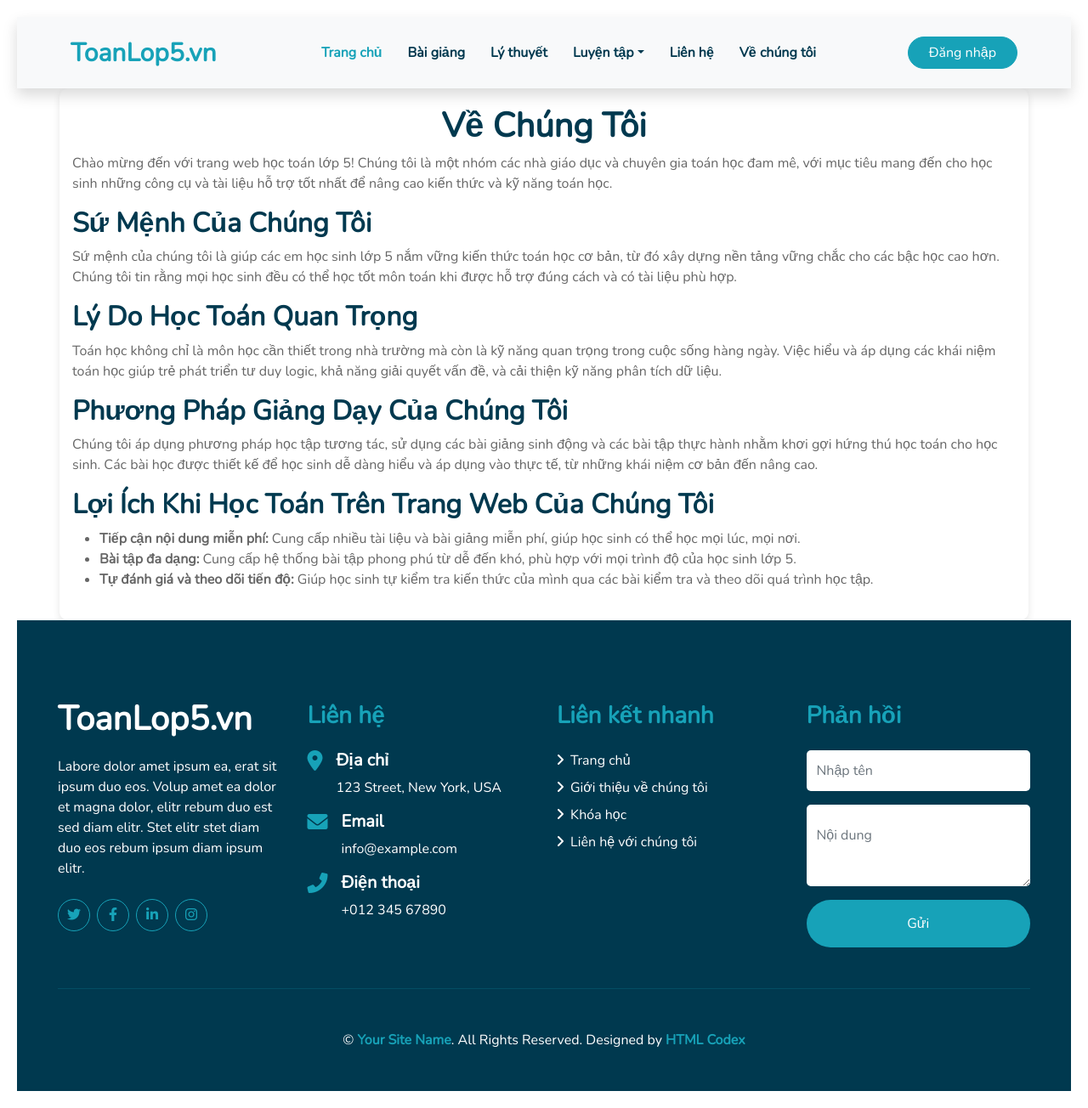
After one commit to nguyntrung/math-app-cu-v2, a PHP site: page /about.php in a window 1280 px wide. The commit adds this page. Shown: the whole page at 85% size. Run offline with PHP 8.4, Linux system fonts and the light colour scheme; some libraries are stand-ins or nearby versions.

Commit message:
update contact about

```diff
--- a/includes/navbar.php
+++ b/includes/navbar.php
@@ -21,8 +21,8 @@
                         <a href="../public/solutions.php" class="dropdown-item">Giải bài tập SGK</a>
                     </div>
                 </div>
-                <a href="contact.html" class="nav-item nav-link">Liên hệ</a>
-                <a href="about.html" class="nav-item nav-link">Về chúng tôi</a>
+                <a href="../public/contact.php" class="nav-item nav-link">Liên hệ</a>
+                <a href="../public/about.php" class="nav-item nav-link">Về chúng tôi</a>
             </div>
             <?php if (isset($_SESSION['HoTen'])): ?>
                 <div class="nav-item dropdown">
--- /dev/null
+++ b/public/about.php
@@ -0,0 +1,72 @@
+<!DOCTYPE html>
+<html lang="en">
+<head>
+    <meta charset="UTF-8">
+    <meta name="viewport" content="width=device-width, initial-scale=1.0">
+    <title>Về Chúng Tôi</title>
+    <style>
+        * {
+            box-sizing: border-box;
+            margin: 0;
+            padding: 0;
+        }
+        body {
+            font-family: Arial, sans-serif;
+            line-height: 1.6;
+            background-color: #f9f9f9;
+            color: #333;
+            padding: 20px;
+        }
+        .container {
+            max-width: 800px;
+            margin: auto;
+            padding: 20px;
+            background-color: #fff;
+            border-radius: 10px;
+            box-shadow: 0 4px 8px rgba(0, 0, 0, 0.1);
+        }
+        h1, h2, p {
+            margin-bottom: 20px;
+        }
+        h1 {
+            color: #4CAF50;
+            text-align: center;
+        }
+    </style>
+    <?php include '../includes/styles.php'; ?>
+</head>
+<body>
+
+    <?php include '../includes/navbar.php'; ?>
+
+    <!-- Main Start -->
+    <div class="container">
+        <h1>Về Chúng Tôi</h1>
+        <p>Chào mừng đến với trang web học toán lớp 5! Chúng tôi là một nhóm các nhà giáo dục và chuyên gia toán học đam mê, với mục tiêu mang đến cho học sinh những công cụ và tài liệu hỗ trợ tốt nhất để nâng cao kiến thức và kỹ năng toán học.</p>
+
+        <h2>Sứ Mệnh Của Chúng Tôi</h2>
+        <p>Sứ mệnh của chúng tôi là giúp các em học sinh lớp 5 nắm vững kiến thức toán học cơ bản, từ đó xây dựng nền tảng vững chắc cho các bậc học cao hơn. Chúng tôi tin rằng mọi học sinh đều có thể học tốt môn toán khi được hỗ trợ đúng cách và có tài liệu phù hợp.</p>
+
+        <h2>Lý Do Học Toán Quan Trọng</h2>
+        <p>Toán học không chỉ là môn học cần thiết trong nhà trường mà còn là kỹ năng quan trọng trong cuộc sống hàng ngày. Việc hiểu và áp dụng các khái niệm toán học giúp trẻ phát triển tư duy logic, khả năng giải quyết vấn đề, và cải thiện kỹ năng phân tích dữ liệu.</p>
+
+        <h2>Phương Pháp Giảng Dạy Của Chúng Tôi</h2>
+        <p>Chúng tôi áp dụng phương pháp học tập tương tác, sử dụng các bài giảng sinh động và các bài tập thực hành nhằm khơi gợi hứng thú học toán cho học sinh. Các bài học được thiết kế để học sinh dễ dàng hiểu và áp dụng vào thực tế, từ những khái niệm cơ bản đến nâng cao.</p>
+
+        <h2>Lợi Ích Khi Học Toán Trên Trang Web Của Chúng Tôi</h2>
+        <ul>
+            <li><strong>Tiếp cận nội dung miễn phí:</strong> Cung cấp nhiều tài liệu và bài giảng miễn phí, giúp học sinh có thể học mọi lúc, mọi nơi.</li>
+            <li><strong>Bài tập đa dạng:</strong> Cung cấp hệ thống bài tập phong phú từ dễ đến khó, phù hợp với mọi trình độ của học sinh lớp 5.</li>
+            <li><strong>Tự đánh giá và theo dõi tiến độ:</strong> Giúp học sinh tự kiểm tra kiến thức của mình qua các bài kiểm tra và theo dõi quá trình học tập.</li>
+        </ul>
+    </div>
+    <!-- Main End -->
+
+    <?php include '../includes/footer.php'; ?>
+
+    <!-- Back to Top -->
+    <a href="#" class="btn btn-primary p-3 back-to-top"><i class="fa-solid fa-up-long"></i></a>
+
+    <?php include '../includes/scripts.php'; ?>
+</body>
+</html>
```
Also changed, not shown: public/contact.php (added, +50 -0 lines), public/submit_contact.php (added, +44 -0 lines).
